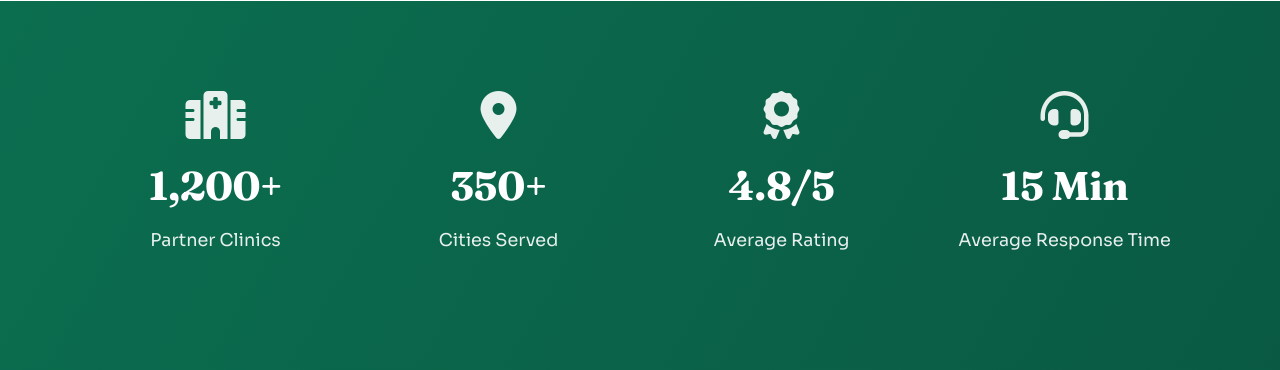
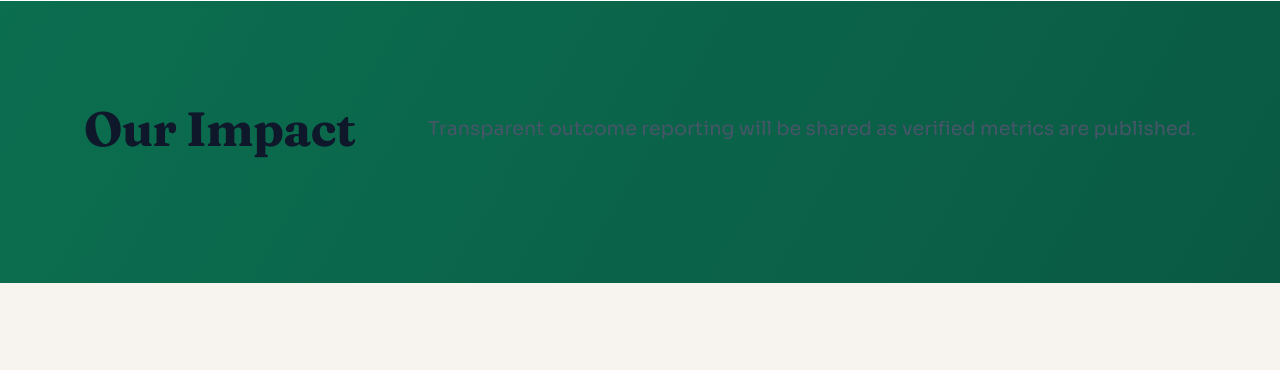
Before and after one commit to rishavraj-dev/mediconnect, a Flask app: page / in a window 1280 px wide; the page is wider, and only the part inside the window is pictured. Shown: the part 2575-2945 px from the top of that part. Run offline with Flask 3, Linux system fonts and the light colour scheme.

Commit message:
refactor: Update e-Prescription layout and enhance index page content for clarity

```diff
--- a/templates/e_prescription.html
+++ b/templates/e_prescription.html
@@ -26,7 +26,7 @@
         </div>
     </header>
 
-    <div class="dashboard-container">
+    <div class="dashboard-container no-sidebar">
         <main class="dashboard-main">
             <div class="section-card">
                 <div class="section-header">
--- a/templates/index.html
+++ b/templates/index.html
@@ -70,16 +70,16 @@
             </div>
             <div class="hero-stats">
                 <div class="stat-item">
-                    <strong>2,500+</strong>
-                    <span>Verified Specialists</span>
+                    <strong>Patient-first access</strong>
+                    <span>Verified specialists and secure care</span>
                 </div>
                 <div class="stat-item">
-                    <strong>50K+</strong>
-                    <span>Completed Consultations</span>
+                    <strong>Continuity built in</strong>
+                    <span>Records, prescriptions, and follow-ups</span>
                 </div>
                 <div class="stat-item">
-                    <strong>98%</strong>
-                    <span>Patient Satisfaction</span>
+                    <strong>Reliable support</strong>
+                    <span>Guidance from registration to recovery</span>
                 </div>
             </div>
         </div>
@@ -174,27 +174,9 @@
     <!-- Stats Section -->
     <section id="stats" class="stats-section">
         <div class="container">
-            <div class="stats-grid">
-                <div class="stat-box">
-                    <i class="fas fa-hospital"></i>
-                    <h3>1,200+</h3>
-                    <p>Partner Clinics</p>
-                </div>
-                <div class="stat-box">
-                    <i class="fas fa-map-marker-alt"></i>
-                    <h3>350+</h3>
-                    <p>Cities Served</p>
-                </div>
-                <div class="stat-box">
-                    <i class="fas fa-award"></i>
-                    <h3>4.8/5</h3>
-                    <p>Average Rating</p>
-                </div>
-                <div class="stat-box">
-                    <i class="fas fa-headset"></i>
-                    <h3>15 Min</h3>
-                    <p>Average Response Time</p>
-                </div>
+            <div class="section-header">
+                <h2>Our Impact</h2>
+                <p>Transparent outcome reporting will be shared as verified metrics are published.</p>
             </div>
         </div>
     </section>
```
